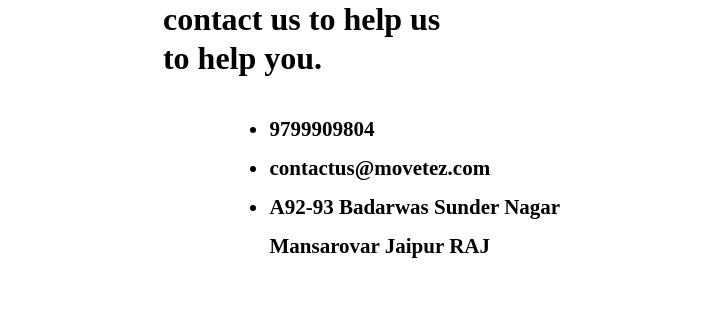
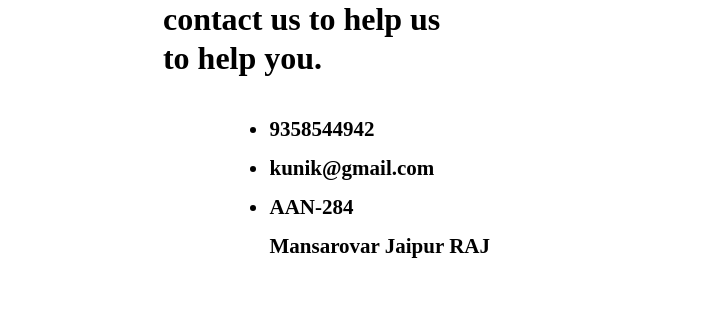
Before and after one commit to annymous-9358/Riwiao, a plain HTML site: page contact.html in a window 1280 px wide. Shown: the part 323-643 px from the top of the page, 568-1280 px from the left. Drawn offline with nearby package versions, Linux system fonts and the light colour scheme; a script that the page names is missing; a web font is replaced by a local one.

Commit message:
Update contact.html

```diff
--- a/contact.html
+++ b/contact.html
@@ -130,9 +130,9 @@ $(window).bind('resize', function(e)
 <font color="black"><p style="font-size:2rem;line-height:39px;">MoveTez is revolutionizing transportation logistics,<br> contact us to help us<br> to help you.</p></font>
 <div style="font-size:21px;line-height:39px;margin-left:12%;">
 <UL>
-<LI>9799909804</LI>
-<LI>contactus@movetez.com</LI>
-<LI>A92-93 Badarwas Sunder Nagar <br>Mansarovar Jaipur RAJ</LI>
+<LI>9358544942</LI>
+<LI>kunik@gmail.com</LI>
+<LI>AAN-284 <br>Mansarovar Jaipur RAJ</LI>
 </UL>
 </div>
 </div>
@@ -171,8 +171,8 @@ $(window).bind('resize', function(e)
 <div id="mobileHeadContent">
 <div id="mhalfimage"><img src="./contact_files/halfpage.png" /></div>
 <div id="mobileContent" style="display:none;">
-<center><B><span style="position:relative;font-size:5vh;">9799909804</span></b><br>
-<B><span style="position:relative;font-size:3vh;">contactus@movetez.com</span></b><br>
+<center><B><span style="position:relative;font-size:5vh;">9358544942</span></b><br>
+<B><span style="position:relative;font-size:3vh;">kunik@gmail.com</span></b><br>
 <B><span style="position:relative;font-size:4vh;">Address</span></b></center>
 </div>
 </div>
@@ -207,9 +207,9 @@ $(window).bind('resize', function(e)
 <font color="black"><p style="font-size:2rem;line-height:39px;">MoveTez is revolutionizing transportation logistics,<br> contact us to help us<br> to help you.</p></font>
 <div style="font-size:21px;line-height:39px;margin-left:12%;">
 <UL>
-<LI>9799909804</LI>
-<LI>contactus@movetez.com</LI>
-<LI>A92-93 Badarwas Sunder Nagar <br>Mansarovar Jaipur RAJ</LI>
+<LI>9358544942</LI>
+<LI>kunik@gmail.com</LI>
+<LI>AAN-284 <br>Mansarovar Jaipur RAJ</LI>
 </UL>
 </div>
 </div>
```
